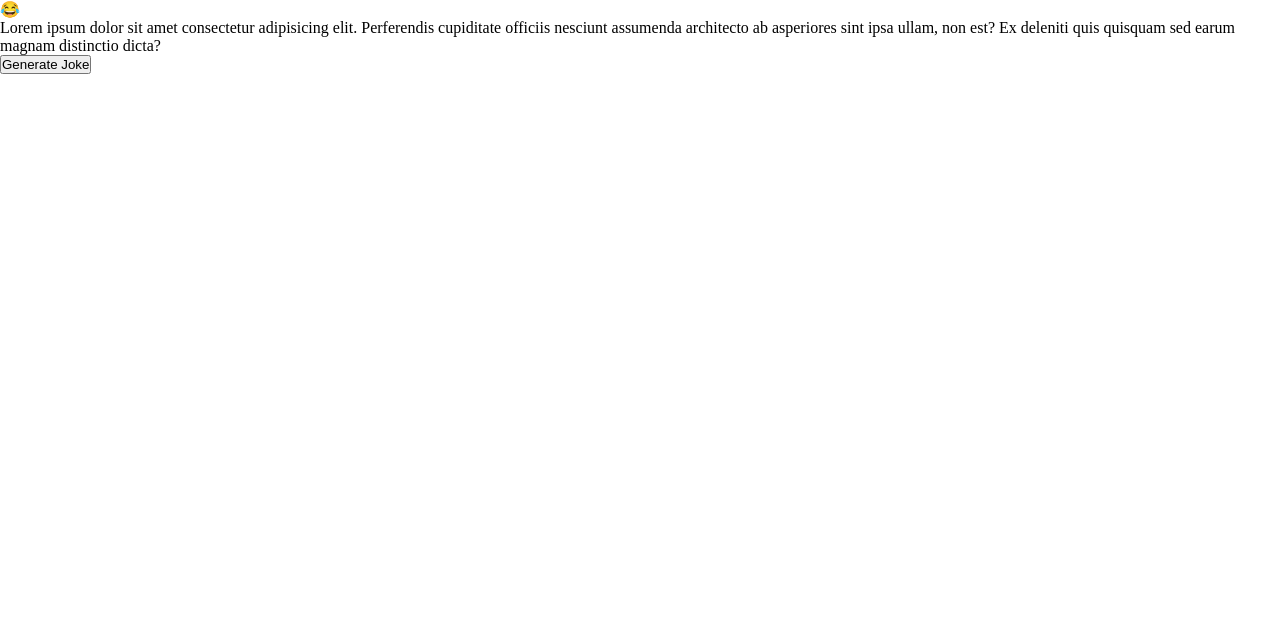
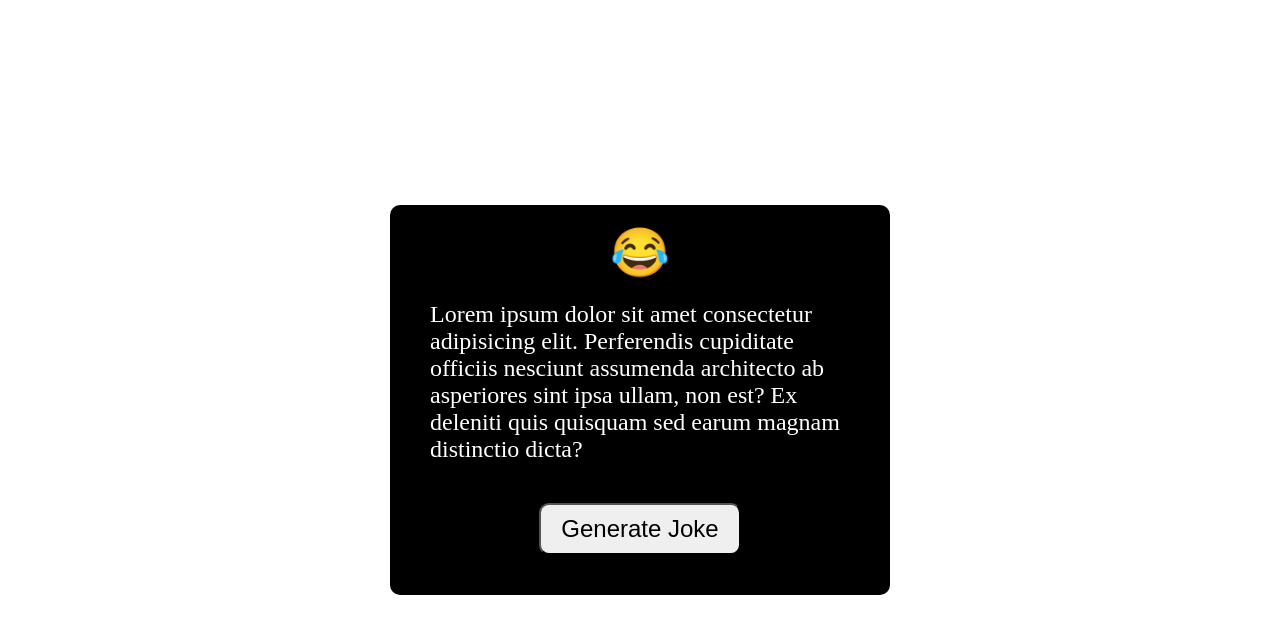
Before and after one commit to MaheshRautrao/Random-Joke-Generator, a plain HTML site: page index.html in a window 1280 px wide. Drawn offline with Linux system fonts and the light colour scheme.

Commit message:
done with styling

```diff
--- a/style.css
+++ b/style.css
@@ -3,3 +3,45 @@
     padding: 0;
     box-sizing: border-box;
 }
+
+html,body{
+    width: 100vw;
+    height: 100vh;
+    display: grid;
+    place-content:center;
+    align-items: center;
+}
+
+.wrapper{
+    width: 500px;
+    padding: 20px;
+    background-color: black;
+    border-radius: 10px;
+    display: flex;
+    flex-direction: column;
+}
+.emoji{
+    display: grid;
+    font-size: 3rem;
+    place-content: center;
+}
+.joke{
+    padding: 20px 20px;
+}
+
+.joke {
+   color: white;
+   font-size: 1.5rem;
+}
+
+.btn{
+    display: grid;
+    place-content: center;
+    padding: 20px;
+}
+.btn button{
+    font-size: 1.5rem;
+    padding: 10px 20px;
+    border-radius: 10px;
+    cursor: pointer;
+}
```
